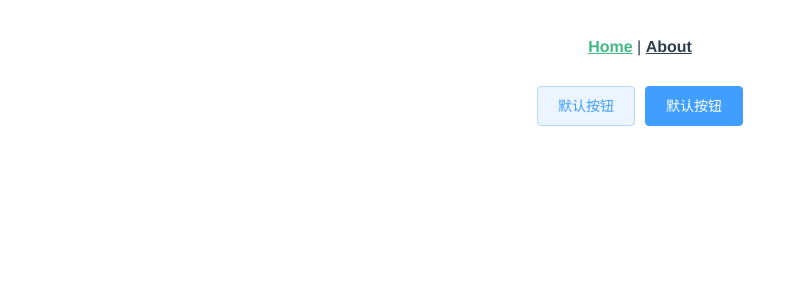
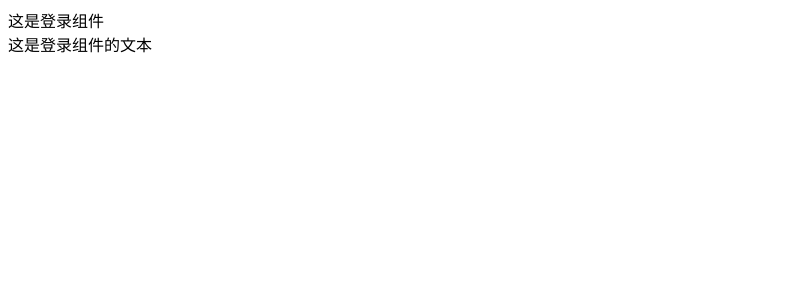
Before and after one commit to xhhs530/shop_48_admin, a Vue app: page /#/ in a window 1280 px wide. Shown: the top 300 px of the page, without its empty margins (0-798 px from the left). Built offline with nearby package versions, Linux system fonts and the light colour scheme.

Commit message:
修改Loginn

```diff
--- a/src/App.vue
+++ b/src/App.vue
@@ -1,32 +1,9 @@
 <template>
   <div id="app">
-    <div id="nav">
-      <router-link to="/">Home</router-link> |
-      <router-link to="/about">About</router-link>
-    </div>
     <router-view/>
   </div>
 </template>
 
 <style lang="scss">
-#app {
-  font-family: 'Avenir', Helvetica, Arial, sans-serif;
-  -webkit-font-smoothing: antialiased;
-  -moz-osx-font-smoothing: grayscale;
-  text-align: center;
-  color: #2c3e50;
-}
 
-#nav {
-  padding: 30px;
-
-  a {
-    font-weight: bold;
-    color: #2c3e50;
-
-    &.router-link-exact-active {
-      color: #42b983;
-    }
-  }
-}
 </style>
--- a/src/components/Login.vue
+++ b/src/components/Login.vue
@@ -1,7 +1,7 @@
 <template>
   <div class="login">
-    <el-button type='primary' plain>默认按钮</el-button>
-    <el-button type='primary'>默认按钮</el-button>
+    <div>这是登录组件</div>
+    <div>这是登录组件的文本</div>
   </div>
 </template>
 
@@ -12,4 +12,5 @@ export default {
 </script>
 
 <style>
+
 </style>
--- a/src/views/About.vue
+++ /dev/null
@@ -1,5 +0,0 @@
-<template>
-  <div class="about">
-    <h1>This is an about page</h1>
-  </div>
-</template>
```
Also changed, not shown: src/views/Home.vue (deleted, +0 -18 lines), src/assets/logo.png (deleted).
